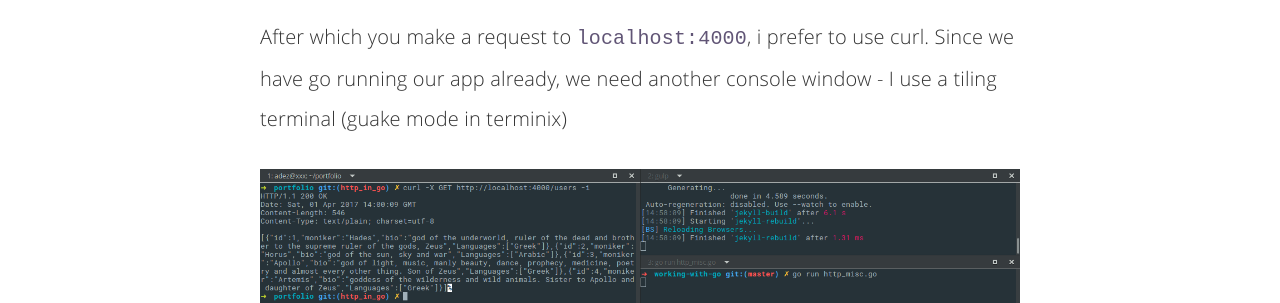
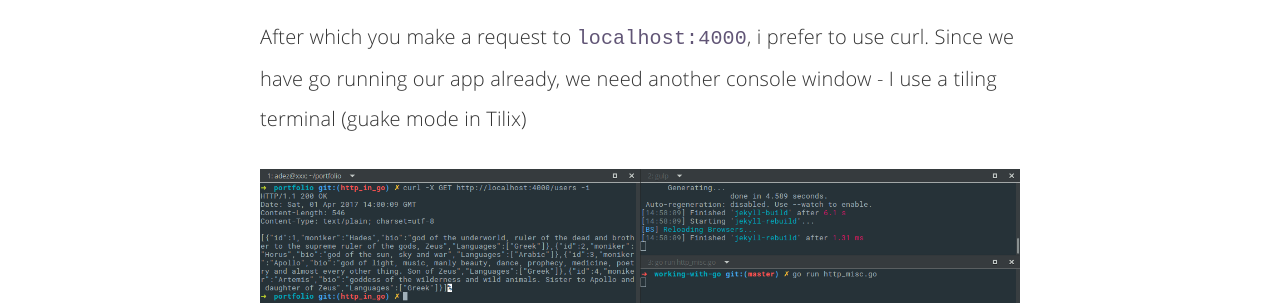
Before and after one commit to adelowo/portfolio, a Jekyll site: the page built from _posts/2017-04-01-http-in-go.md, in a window 1280 px wide and 900 px high, scrolled down 6870 px. Shown: the part 237-540 px from the top of the window. Built offline with Jekyll 4.4.1, drawn with Linux system fonts in a browser that asks for light colours; comment, search, counter and statistics services are not loaded; some of the changed lines change nothing that is shown; some of the changed text lies outside the part shown.

Commit message:
Fixed link, renamed terminix to tilix and added link to why Go doesn't come with a regex based ServeMux

```diff
--- a/_posts/2017-04-01-http-in-go.md
+++ b/_posts/2017-04-01-http-in-go.md
@@ -11,7 +11,7 @@
 
 ---
 
-I have been [writing/learning Go for the past one month][my_github]. It has been a pleasurable one month and has rekindled the joy i had when i wrote my ___Hello World___ program.
+I have been [writing/learning Go for the past one month](https://github.com/adelowo). It has been a pleasurable one month and has rekindled the joy i had when i wrote my ___Hello World___ program.
 
 `HTTP` in all it's majesty is made up of requests and responses, no matter what it has been frankensteined to look like. And this is as true as that at Go's end.
 
@@ -207,7 +207,7 @@
 
 {% endhighlight %}
 
-After which you make a request to `localhost:4000`, i prefer to use curl. Since we have go running our app already, we need another console window -  I use a tiling terminal (guake mode in terminix)
+After which you make a request to `localhost:4000`, i prefer to use curl. Since we have go running our app already, we need another console window -  I use a tiling terminal (guake mode in Tilix)
 
 ![only gods are allowed to make use of our app]({{ site.baseurl }}/img/log/long_live_the_gods.png)
 
@@ -471,7 +471,7 @@
 
 [1] `net/http` isn't trying to be the one true multiplexer as that i think would have a drastic effect on the community  as other legitimate and better solutions might be looked down upon since they aren't official.
 
-[my_github]: https:github.com/adelowo
+Update :=> I was wrong as per `net/http` not being the only true multiplexer, [Russ Cox who works on the language has more to say about this here](https://groups.google.com/forum/#!msg/golang-nuts/T6lJ5iXwyjw/VxwsrqgcrCUJ)
+
 [adapter_pattern]: https://en.wikipedia.org/wiki/Adapter_pattern
 [rest]: https://en.wikipedia.org/wiki/Representational_state_transfer
-[reblog]: https://github.com/adelowo/reblog
```
